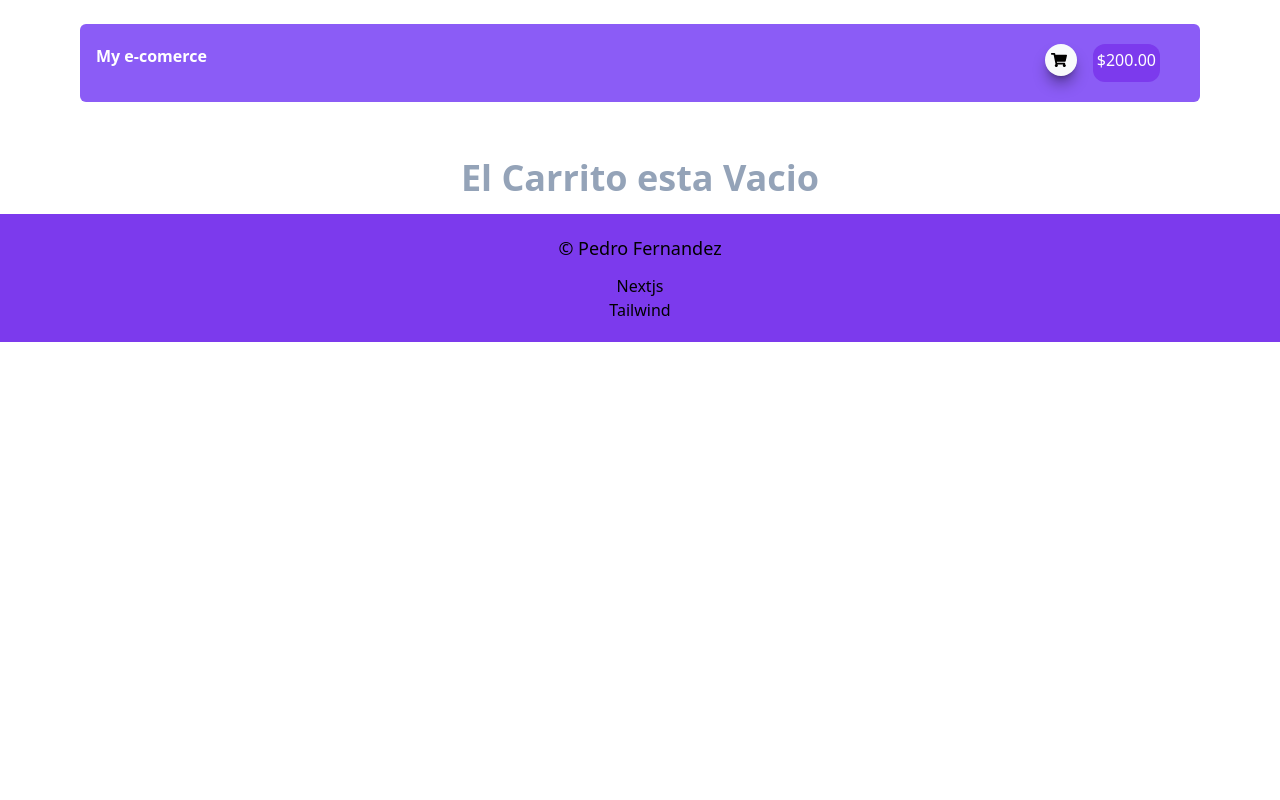
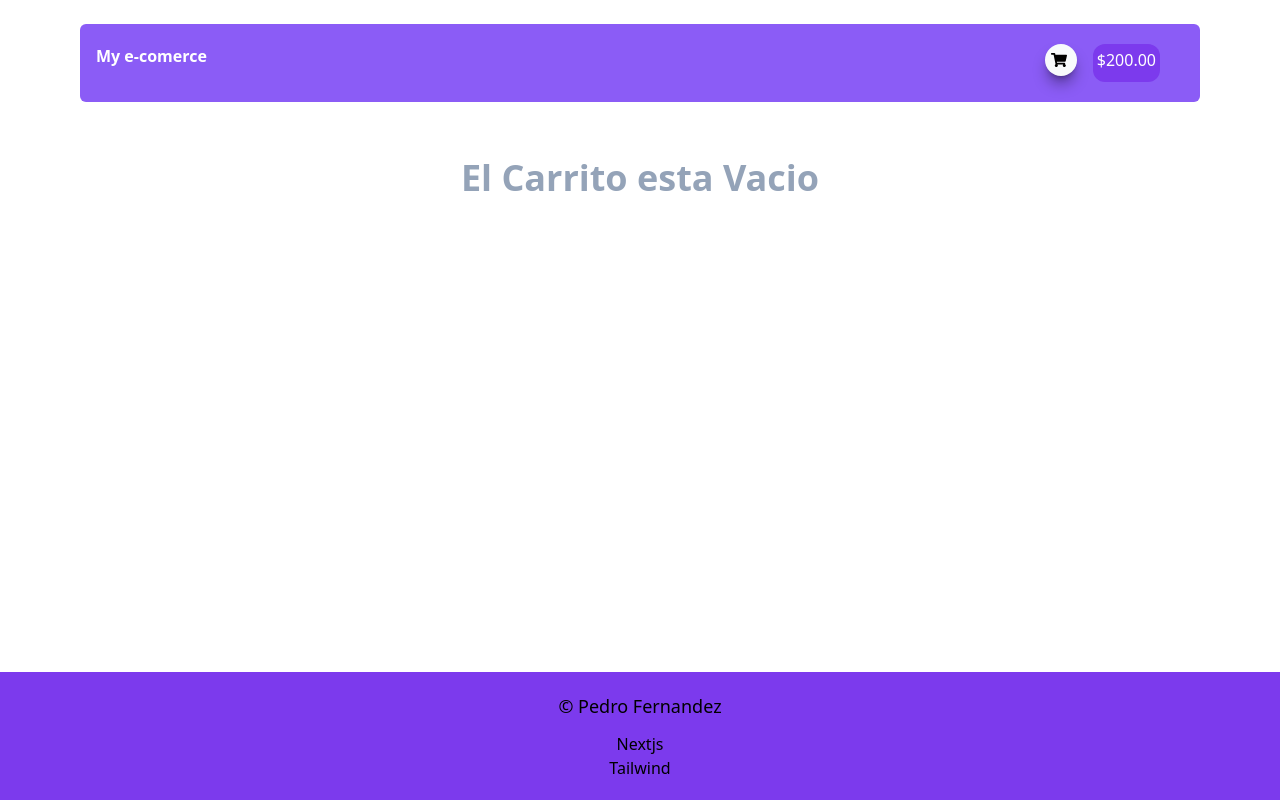
Before and after one commit to PeterMonkey/Shopping-Cart, a Next.js app: page /Cart in a window 1280 px wide. Built offline with nearby package versions, Linux system fonts and the light colour scheme.

Commit message:
Se posiciono correctamente el footer en Cart

```diff
--- a/pages/Cart/index.tsx
+++ b/pages/Cart/index.tsx
@@ -30,6 +30,15 @@ export default function Cart(){
             :
             <span></span>
         }
+        <footer className="flex flex-col fixed bottom-0 w-full justify-center items-center bg-violet-600 h-32 mt-4">
+        <div className='text-lg'>
+          <h1>© Pedro Fernandez </h1>
+        </div>
+        <div className=' flex flex-col justify-center items-center mt-3'>
+          <a href="https://nextjs.org/" target="_blank">Nextjs</a>
+          <a href="https://tailwindcss.com/" target="_blank">Tailwind</a>
+        </div>
+      </footer>
        </>
     )
 }
--- a/pages/_app.tsx
+++ b/pages/_app.tsx
@@ -4,20 +4,9 @@ import type { AppProps } from 'next/app'
 
 function MyApp({ Component, pageProps }: AppProps) {
   return (
-    <>
     <GlobalProvider>
       <Component {...pageProps} />
     </GlobalProvider>
-    <footer className="flex flex-col justify-center items-center bg-violet-600 h-32 mt-4">
-    <div className='text-lg'>
-      <h1>© Pedro Fernandez </h1>
-    </div>
-    <div className=' flex flex-col justify-center items-center mt-3'>
-      <a href="https://nextjs.org/" target="_blank">Nextjs</a>
-      <a href="https://tailwindcss.com/" target="_blank">Tailwind</a>
-    </div>
-  </footer>
-  </>
   )
 }
 
```
